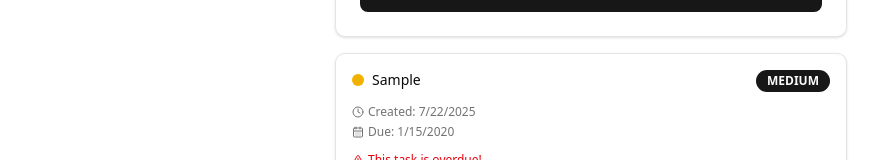
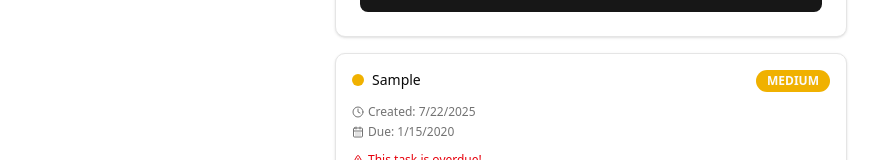
Before and after one commit to OsamaAmg/Task-Manager-App, a Next.js app: page / in a window 1280 px wide. Both pictures are taken after typing "Sample", "2020-01-15" into the empty fields and a click on the button "Add Task". Shown: the part 478-638 px from the top of the page, without its empty margins (49-927 px from the left). Built offline with nearby package versions, Linux system fonts and the light colour scheme.

Commit message:
feat: improve TaskItem UI with better layout, overdue warning, and status badges

```diff
--- a/src/components/ui/badge.tsx
+++ b/src/components/ui/badge.tsx
@@ -9,11 +9,11 @@ const badgeVariants = cva(
     variants: {
       variant: {
         default:
-          "border-transparent bg-primary text-primary-foreground hover:bg-primary/80",
+          "border-transparent bg-yellow-500 text-primary-foreground hover:bg-yellow-500/80",
         secondary:
-          "border-transparent bg-secondary text-secondary-foreground hover:bg-secondary/80",
+          "border-transparent bg-green-500 text-primary-foreground hover:bg-green-500/80",
         destructive:
-          "border-transparent bg-destructive text-destructive-foreground hover:bg-destructive/80",
+          "border-transparent bg-red-500 text-primary-foreground hover:bg-destructive/80",
         outline: "text-foreground",
       },
     },
```
